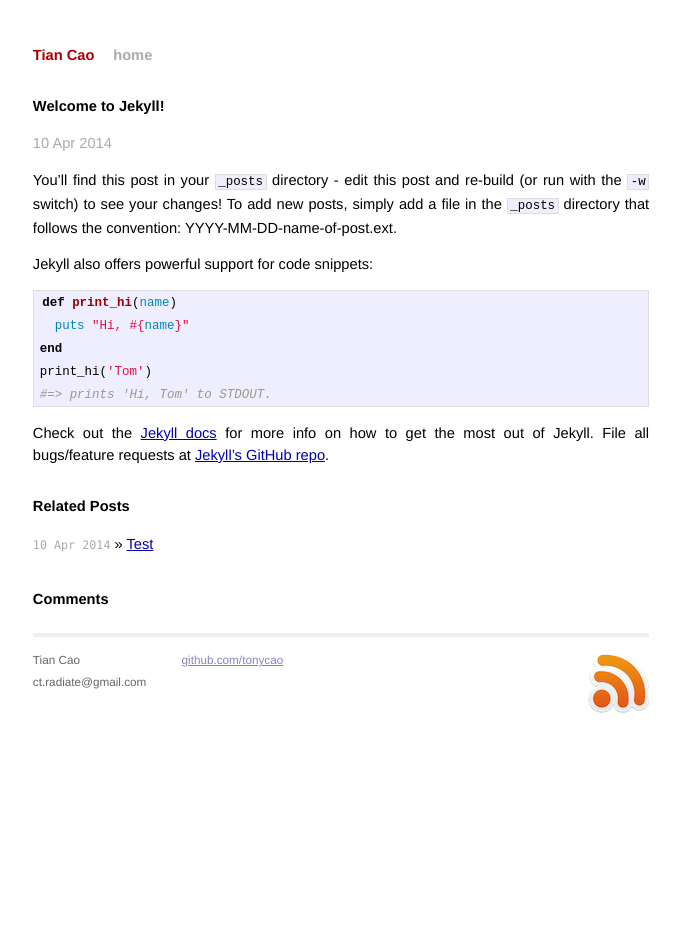
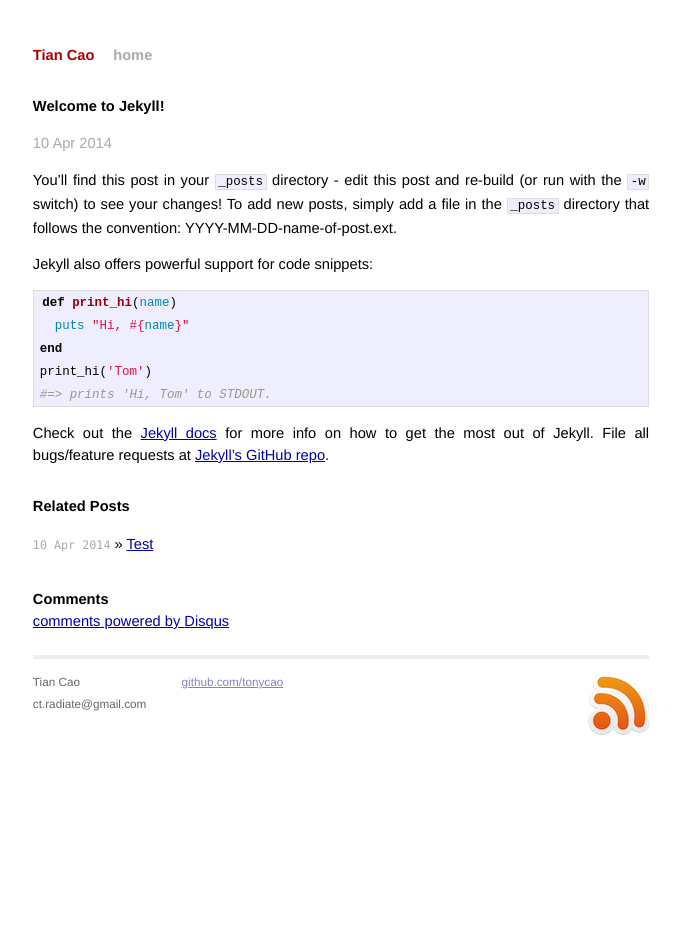
Before and after one commit to tonycao/tonycao.github.io, a Jekyll site: the page built from _posts/2014-04-10-welcome-to-jekyll.markdown, in a window 1280 px wide. Shown: the whole page, without its empty margins (299-979 px from the left). Built offline with Jekyll 4.4.1, drawn with Linux system fonts in a browser that asks for light colours; Markdown is read by kramdown in place of the engine named in the settings; comment, search, counter and statistics services are not loaded.

Commit message:
update comments

```diff
--- a/_layouts/post.html
+++ b/_layouts/post.html
@@ -21,7 +21,7 @@
 
 <div class="comments">
     <h3>Comments</h3>
-    <noscript>Please enable JavaScript to view the comments</noscript>
+    <noscript>Please enable JavaScript to view the <a href="http://disqus.com/?ref_noscript">comments powered by Disqus.</a></noscript>
     <div id="disqus_thread"></div>
 </div>
 <script type="text/javascript">
@@ -34,3 +34,4 @@
         (document.getElementsByTagName('head')[0] || document.getElementsByTagName('body')[0]).appendChild(dsq);
     })();
 </script>
+ <a href="http://disqus.com" class="dsq-brlink">comments powered by <span class="logo-disqus">Disqus</span></a>
```
